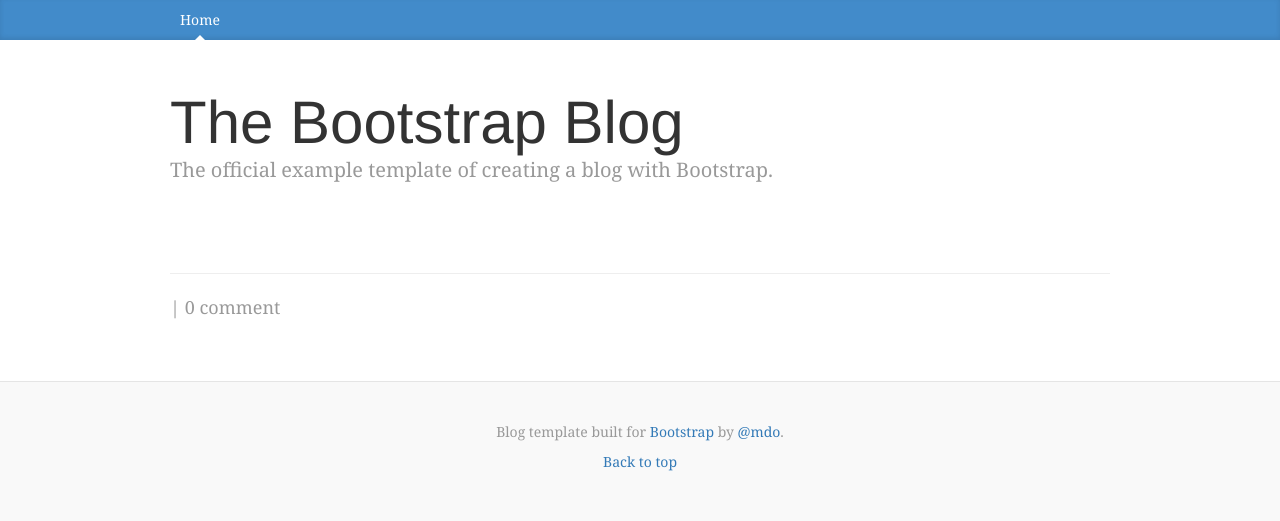
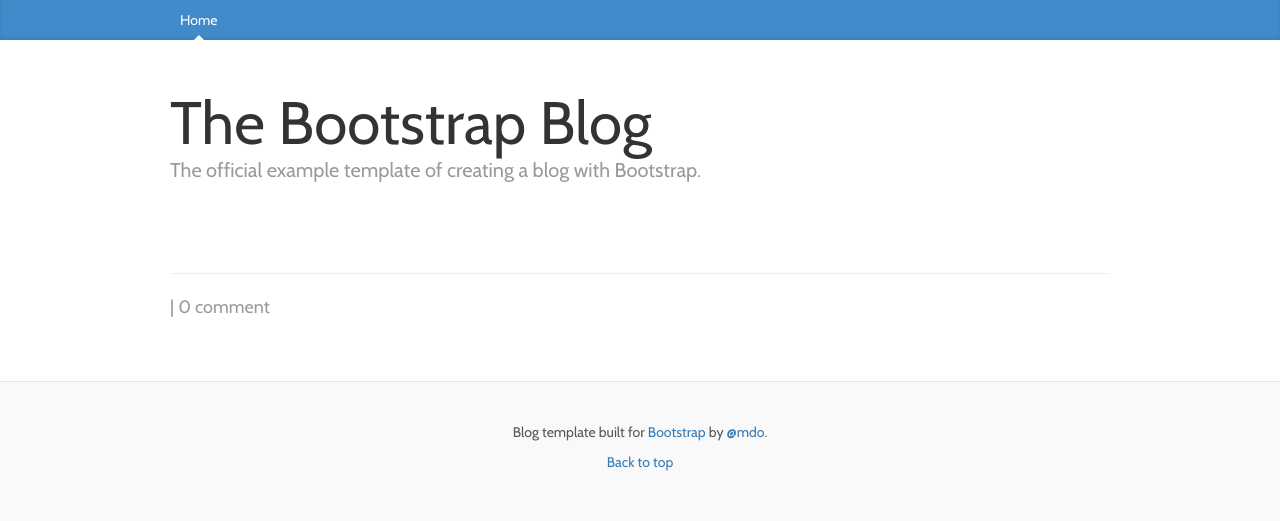
Before and after one commit to balloonka135/tinyblog, a Flask app: template templates/default/post_detail.html in a window 1280 px wide. Shown: the top 521 px of the page. Run offline with Flask 2, Linux system fonts and the light colour scheme; the template is opened without the code that fills it, so the values that code supplies are empty; some libraries are stand-ins or nearby versions.

Commit message:
Some css adjustments

```diff
--- a/static/blog.css
+++ b/static/blog.css
@@ -2,8 +2,14 @@
  * Globals
  */
 
-body {
-  font-family: Georgia, "Times New Roman", Times, serif;
+@font-face {
+  font-family: Cabin;
+  src: url('fonts/cabin/Cabin-Regular.otf'); /* Edit this line */
+}
+
+
+body, p, div, span {
+  font-family: Cabin, Georgia, "Times New Roman", Times, serif;
   color: #555;
 }
 
@@ -13,7 +19,7 @@ h3, .h3,
 h4, .h4,
 h5, .h5,
 h6, .h6 {
-  font-family: "Helvetica Neue", Helvetica, Arial, sans-serif;;
+  font-family: Cabin, "Helvetica Neue", Helvetica, Arial, sans-serif;;
   font-weight: normal;
   color: #333;
   margin-top: 0;
@@ -264,10 +270,15 @@ blockquote:before {
     font-size: 400%;
     color: #999;
 }
-
 blockquote {
   box-shadow: 0px 0px 6px rgba(0, 0, 0, 0.5);
   border-left: 0.5em solid #DDD;
   font-size: 1em;
   line-height: 1.5;
 }
+.imagep {
+  text-align: center;
+}
+.post-video .video{
+    text-align: center;
+}
--- a/templates/default/post_detail.html
+++ b/templates/default/post_detail.html
@@ -9,7 +9,7 @@
 
 {% block content %}
 
-  <div class="blog-post">
+  <div class="blog-post {%if post.embed_code%}post-video{%elif post.image%}post-image{%elif post.author%}post-quote{%else%}post-text{%endif%}">
     <p class="blog-post-meta">{{ post.created_at.strftime('%H:%M %Y-%m-%d') }} |
     {% with total=post.comments|length %}
         {{ total }} comment {%- if total > 1 %}s{%- endif -%}
@@ -27,7 +27,9 @@
       {% endif %}
     {% endif %}
     {% if post.embed_code %}
-      {{ post.embed_code|safe() }}
+          <div class="video">
+            {{ post.embed_code|safe() }}
+          </div>
     {% endif %}
     {% if post.image %}
       <p><img src="{{ url_for('image_view',slug=post.slug) }}" /><p>
```
Also changed, not shown: static/fonts/cabin/SIL Open Font License.txt (added, +45 -0 lines), templates/default/posts_list.html (+6 -4 lines), static/fonts/cabin/Cabin-Bold.otf (added), static/fonts/cabin/Cabin-BoldItalic.otf (added), static/fonts/cabin/Cabin-Italic.otf (added), static/fonts/cabin/Cabin-Medium.otf (added), static/fonts/cabin/Cabin-MediumItalic.otf (added), static/fonts/cabin/Cabin-Regular.otf (added), static/fonts/cabin/Cabin-SemiBold.otf (added), static/fonts/cabin/Cabin-SemiBoldItalic.otf (added), 1 other file.
